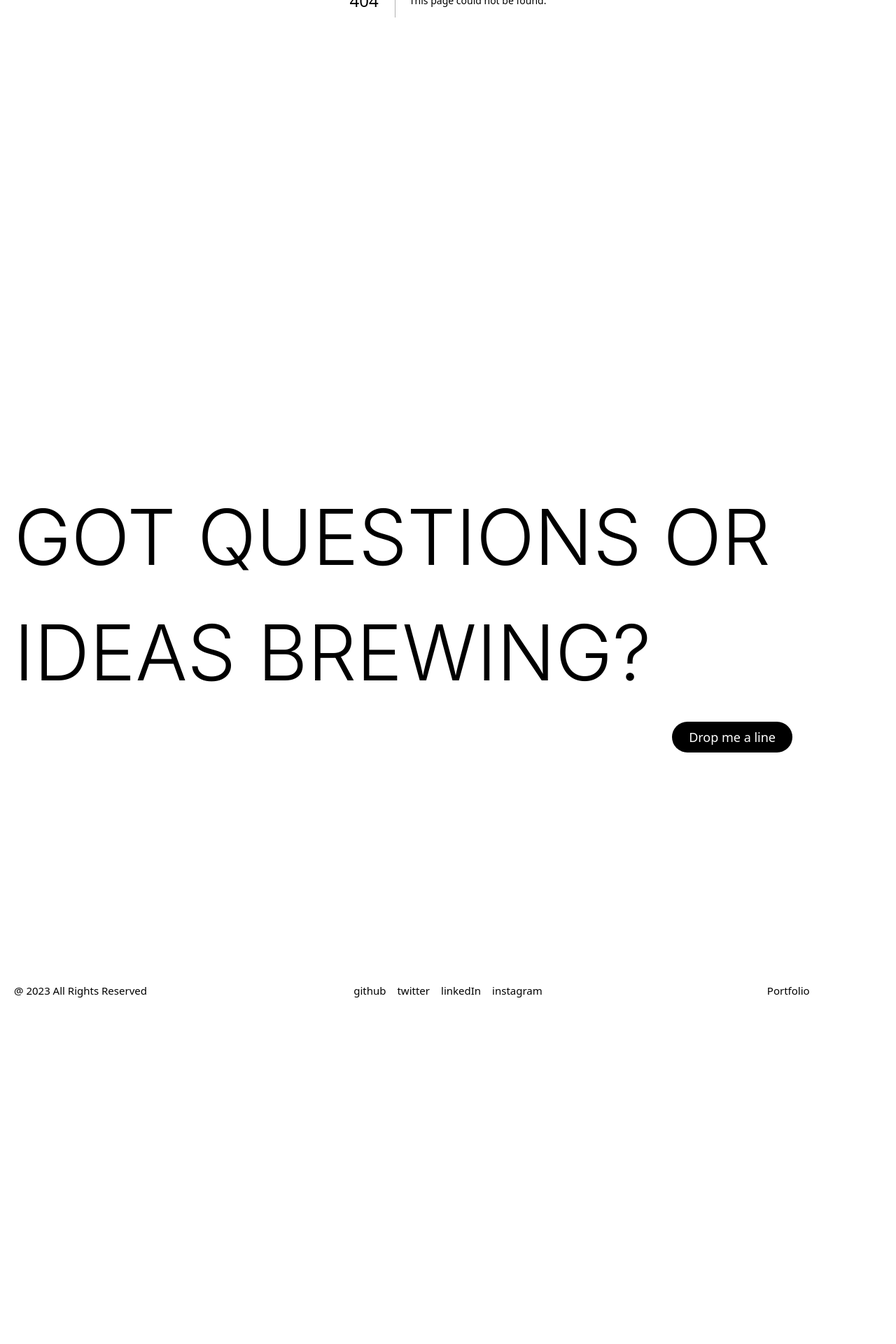
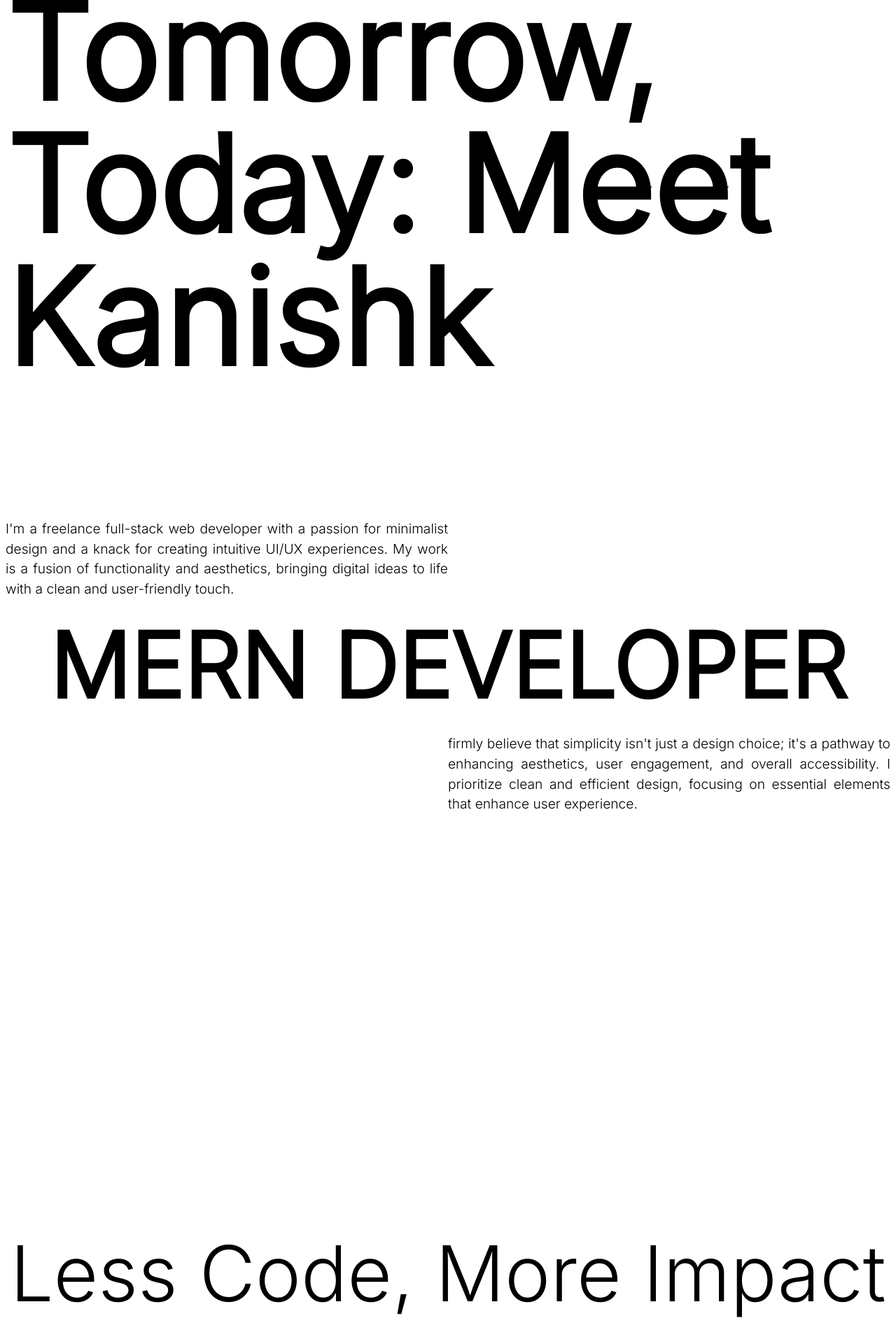
Before and after one commit to Kanishk-319/portfolio-2.0, a Next.js app: page /about in a window 1280 px wide. Before the commit this address had no page. Shown: the part 452-2372 px from the top of the page at 70% size. Before the commit the page ends 1899 px from the top, so only its background shows below. Built offline with nearby package versions, Linux system fonts and the light colour scheme; a web font is replaced by a local one.

Commit message:
about page finished

```diff
--- /dev/null
+++ b/Helpers/PRitems.js
@@ -0,0 +1,14 @@
+export const PRitems = [
+    {
+        title:'UI/UX Design',
+    },
+    {
+        title:'Web Dev',
+    },
+    {
+        title:'Blogging',
+    },
+    {
+        title:'Digital Marketing',
+    },
+]
--- /dev/null
+++ b/app/about/page.jsx
@@ -0,0 +1,52 @@
+'use client'
+import { motion } from "framer-motion"
+import { PRitems } from "@Helpers/PRitems"
+import { useEffect } from "react"
+
+const page = () => {
+    return (
+        <>
+        <div className='mt-[10vh] sm:my-[24vh] px-2 w-full '>
+      <strong   className='flex flex-wrap font-interLight text-[60px] lg:text-[11.825em] sm:text-[8em] leading-none'>
+      Designing Tomorrow, Today: Meet Kanishk
+      </strong>
+    </div>
+            <div className='mt-[10vh] sm:my-[22vh] px-2 w-full flex flex-col sm:justify-normal justif0y-between sm:gap-0 gap-4'>
+                <motion.div initial={{x: -100,opacity:0}} whileInView={{x:0 , opacity:1}} transition={{duration:0.4}}  className='sm:flex text-justify   font-interLight lg:w-1/2 sm:w-1/2 lg:text-[1.2em] md:text-[1em]'>I'm a freelance full-stack web developer with a passion for minimalist design and a knack for creating intuitive UI/UX experiences. My work is a fusion of functionality and aesthetics, bringing digital ideas to life with a clean and user-friendly touch.
+                </motion.div>
+                <motion.strong initial={{opacity:0}} whileInView={{opacity:1}} transition={{ duration: 1.2, ease: 'easeIn' }} className='self-center flex font-interLight text-[35px] lg:text-[8em] md:text-[6em] sm:text-[4.5em] '>
+                    MERN DEVELOPER
+                </motion.strong>
+                <motion.div initial={{x: 100,opacity:0}} whileInView={{x:0 , opacity:1}} transition={{duration:0.4}} className='self-end text-justify  flex  font-interLight lg:w-1/2 sm:w-1/2 lg:text-[1.2em] md:text-[1em]'>
+                    firmly believe that simplicity isn't just a design choice; it's a pathway to enhancing aesthetics, user engagement, and overall accessibility. I prioritize clean and efficient design, focusing on essential elements that enhance user experience.
+                </motion.div>
+            </div>
+            <motion.div initial={{ opacity: 0 }} whileInView={{ opacity: 1 }} transition={{ duration: 1.2, ease: 'easeIn' }} className=' flex flex-col justify-center items-center sm:my-[21vh]  w-full   h-[30vh] sm:h-[120vh] '>
+                <p className='font-interLight  w-full text-[1.5rem] lg:text-[6.875rem] md:text-[5em]
+          sm:text-[5rem]  text-center
+          '>Less Code, More Impact</p>
+            </motion.div>
+            <div className="flex flex-col  sm:gap-[5vh] px-5">
+                <p className="flex flex-wrap font-interLight text-[20px] lg:text-[3em] sm:text-[2em] ">
+                    Services I Provide
+                </p>
+                <div className="flex flex-col w-full gap-4]">
+                    {PRitems.map((item, index) => {
+                        return (
+                            <div className="flex justify-between  my-4 sm:my-[5vh] font-interLight w-full border-b-4   text-[1.5rem] lg:text-[6rem] md:text-[4em]
+          sm:text-[5rem]  ">
+                                <motion.strong initial={{x: index%2==0? -100: 150,opacity:0}} whileInView={{x:0 , opacity:1}}>{item.title}</motion.strong>
+                                <p>&#43;</p>
+                            </div>
+                        )
+                    })}
+
+
+                </div>
+            </div>
+
+        </>
+    )
+}
+
+export default page
--- a/app/page.jsx
+++ b/app/page.jsx
@@ -13,7 +13,7 @@ const Home = () => {
   return (
     <>
     <div className='mt-[10vh] sm:my-[24vh] px-2 w-full '>
-      <motion.p   className='flex flex-wrap font-interLight text-[60px] lg:text-[11.825em] sm:text-[8em] leading-none'>
+      <motion.strong   className='flex flex-wrap font-interLight text-[60px] lg:text-[11.825em] sm:text-[8em] leading-none'>
         {heading.split(' ').map((word,i)=>{
           return(
             <motion.span
@@ -23,7 +23,7 @@ const Home = () => {
             </motion.span>
           )
         })}
-      </motion.p>
+      </motion.strong>
     </div>
     <motion.div initial={{opacity:0}} whileInView={{opacity:1}} transition={{duration:1.2, ease:'easeIn'}} className=' flex flex-col justify-center items-center sm:my-[21vh]  w-full   h-[50vh] sm:h-[120vh] '>
           <p  className='font-interLight  w-full text-[2.25rem] lg:text-[6.875rem] md:text-[5em]
@@ -31,7 +31,7 @@ const Home = () => {
           '>Howdy! I’m Kanishk</p>
           <Link
           className='text-[12px] sm:text-[18px] underline'
-          href='/'
+          href='/about'
           >
             more
           </Link>
--- a/components/Nav.jsx
+++ b/components/Nav.jsx
@@ -5,7 +5,7 @@ import Link from 'next/link'
 const Nav = () => {
   return (
     <nav className='flex justify-between w-full align-center sm:mx-5 '>
-        <h3 className='text-[20px] pl-2 sm:text-3xl'>KANISHK</h3>
+        <Link href='/' className='text-[20px] pl-2 sm:text-3xl'>KANISHK</Link>
         <div className='flex justify-around sm:justify-start   align-center sm:w-1/2  w-max sm:gap-8 gap-4 font-interLight text-[13px] sm:text-lg pr-4 '>
             <Link
             className='nav_items'
@@ -15,7 +15,7 @@ const Nav = () => {
             </Link>
             <Link
             className='nav_items'
-            href='/'
+            href='/about'
             >
             about
             </Link>
--- a/components/Project.jsx
+++ b/components/Project.jsx
@@ -4,12 +4,12 @@ import { motion } from 'framer-motion';
 const Project = () => {
   return (
     <div className='flex flex-col w-full px-2 sm:px-5 font-interLight '>
-      <h3 className='flex flex-wrap font-interLight text-[55px] lg:text-[11.825em] sm:text-[8em] leading-none'>Featured Projects</h3>
+      <strong className='flex flex-wrap font-interLight text-[55px] lg:text-[11.825em] sm:text-[8em] leading-none'>Featured Projects</strong>
       <div className='flex  gap-[5vh] w-full flex-col  sm:my-[20vh]  my-[5vh]'>
         <div className='flex justify-around  sm:flex-row flex-col  sm:w-full h-max sm:h-max sm:p-4 sm:gap-[5vh] gap-[5vh] '>
 
           <motion.a
-            initial={{ opacity: 0 }} whileInView={{ opacity: 1 }} transition={{ duration: 0.2, ease: 'easeIn' }} whileHover={{
+            initial={{ opacity: 0,x:-100 }} whileInView={{ opacity: 1,x:0 }} transition={{ duration: 0.5 }} whileHover={{
               filter: 'brightness(75%)'
             }}
             className='basis-1/2 '
@@ -25,7 +25,7 @@ const Project = () => {
             />
           </motion.a>
           <motion.a
-            initial={{ opacity: 0 }} whileInView={{ opacity: 1 }} transition={{ duration: 0.2, ease: 'easeIn' }} whileHover={{
+            initial={{ opacity: 0,x:100 }} whileInView={{ opacity: 1,x:0 }} transition={{ duration: 0.5 }} whileHover={{
               filter: 'brightness(75%)'
             }}
             className='basis-1/2 '
@@ -43,7 +43,7 @@ const Project = () => {
         </div>
         <div className='flex justify-around  sm:flex-row flex-col  sm:w-full h-max sm:h-max sm:p-4 sm:gap-[5vh] gap-[5vh] '>
           <motion.a
-            initial={{ opacity: 0 }} whileInView={{ opacity: 1 }} transition={{ duration: 0.2, ease: 'easeIn' }} whileHover={{
+            initial={{ opacity: 0,x:-100 }} whileInView={{ opacity: 1,x:0 }} transition={{ duration: 0.5 }} whileHover={{
               filter: 'brightness(75%)'
             }}
             className='basis-1/2 '
@@ -59,7 +59,7 @@ const Project = () => {
             />
           </motion.a>
           <motion.a
-            initial={{ opacity: 0 }} whileInView={{ opacity: 1 }} transition={{ duration: 0.2, ease: 'easeIn' }} whileHover={{
+            initial={{ opacity: 0,x:100 }} whileInView={{ opacity: 1,x:0 }} transition={{ duration: 0.5 }} whileHover={{
               filter: 'brightness(75%)'
             }}
             className='basis-1/2 '
@@ -77,7 +77,7 @@ const Project = () => {
         </div>
         <div className='flex justify-around  sm:flex-row flex-col  sm:w-full h-max sm:h-max sm:p-4 sm:gap-[5vh] gap-[5vh] '>
           <motion.a
-            initial={{ opacity: 0 }} whileInView={{ opacity: 1 }} transition={{ duration: 0.2, ease: 'easeIn' }} whileHover={{
+            initial={{ opacity: 0,y:100 }} whileInView={{ opacity: 1,y:0 }} transition={{ duration: 0.5 }} whileHover={{
               filter: 'brightness(75%)'
             }}
             className='basis-1/2 '
--- a/components/ProjectAccordion.jsx
+++ /dev/null
@@ -1,20 +0,0 @@
-'use client'
-import { motion } from 'framer-motion';
-import { useState, useEffect } from 'react';
-const ProjectAccordion = ({item}) => {
-
-  const [showProjectDetails, setShowProjectDetails] = useState(false)
-  return (
-    <div className='flex flex-col border-b-4'>
-    <div className='flex justify-between  '>
-    <motion.p initial={{scale:1,x:0,y:0}} animate={{scale: showProjectDetails ? [1,0.5] : 1, x: showProjectDetails? [0,-80]: 0, y: showProjectDetails? [0,-50]: 0}} className='font-interLight self-start h-max w-max text-[2rem] lg:text-[6rem] md:text-[5em] sm:text-[4rem] '>{item.title}</motion.p>
-    <motion.p initial={{scale:1,x:0,y:0}} animate={{scale: showProjectDetails ? [1,0.5] : 1, x: showProjectDetails? [0,-80]: 0, y: showProjectDetails? [0,-50]: 0}}   onClick={()=>setShowProjectDetails((prev)=>!prev)} className='text-[2.25rem] cursor-pointer lg:text-[6.875rem] md:text-[5em] sm:text-[5rem]'>&#43;</motion.p>
-    </div>
-    <div className={`flex sm:flex-row flex-col ${showProjectDetails? 'flex': 'hidden'} justify-between gap-6 sm:gap-4 mt-2 mb-4 sm:mt-6  `}>
-      <p className='text-[13px] sm:text-[1.5em] text-justify '>{item.about}</p>
-    </div>
-    </div>
-  )
-}
-
-export default ProjectAccordion
--- a/styles/globals.css
+++ b/styles/globals.css
@@ -14,7 +14,7 @@
     }
 }
 body{
-    @apply m-0  pt-2 sm:pt-4  overflow-x-hidden box-border
+    @apply m-0  pt-2 sm:pt-4  overflow-x-hidden box-border cursor-default
 }
 .nav_items{
     @apply self-center
```
